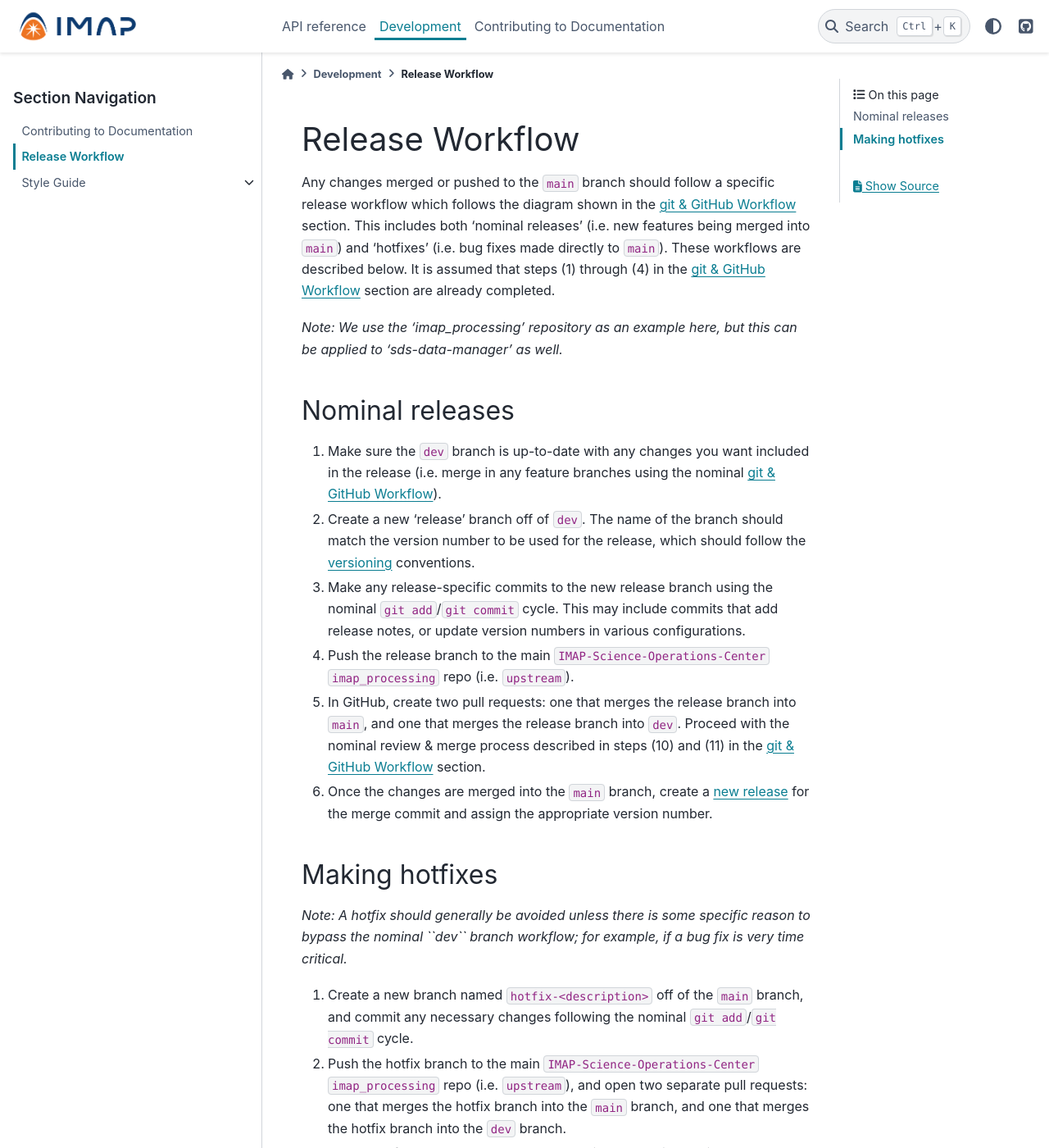
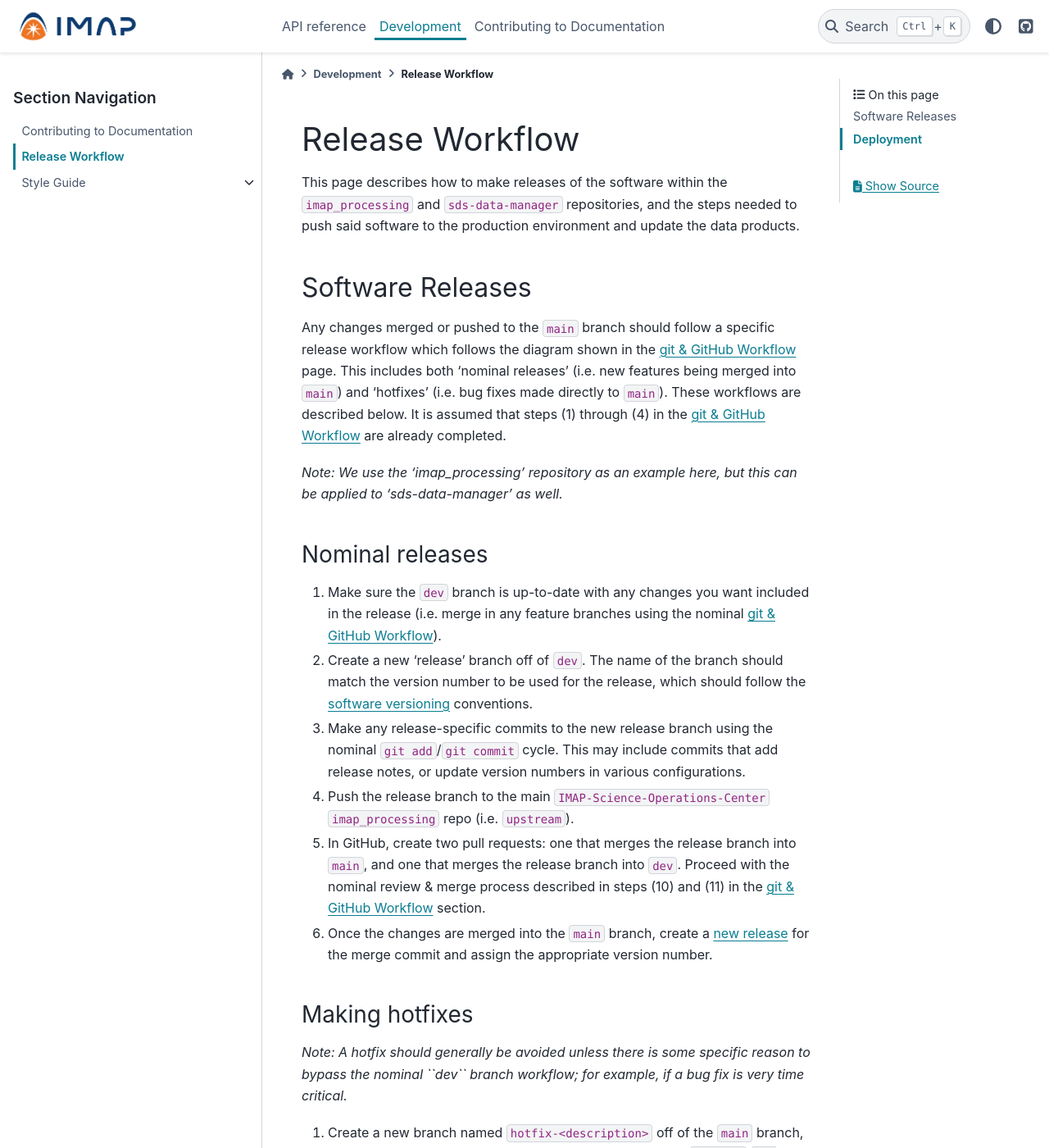
Before and after one commit to IMAP-Science-Operations-Center/imap_processing, a Sphinx documentation site: the page built from docs/source/development/release-workflow.rst, in a window 1280 px wide and 1400 px high. Shown: the whole window at 82% size. Built offline with Sphinx 7.4.7 and the PyData theme 0.15.4, drawn with Linux system fonts in a browser that asks for light colours; some of the changed text lies outside the part shown.

Commit message:
Added some notes about deployment

```diff
--- a/docs/source/development/release-workflow.rst
+++ b/docs/source/development/release-workflow.rst
@@ -3,11 +3,17 @@
 Release Workflow
 ----------------
 
+This page describes how to make releases of the software within the ``imap_processing`` and ``sds-data-manager``
+repositories, and the steps needed to push said software to the production environment and update the data products.
+
+Software Releases
+^^^^^^^^^^^^^^^^^
+
 Any changes merged or pushed to the ``main`` branch should follow a specific release workflow which follows the diagram
-shown in the :ref:`git & GitHub Workflow <git-and-github-workflow>` section. This includes both 'nominal releases' (i.e. new
-features being merged into ``main``) and 'hotfixes' (i.e. bug fixes made directly to ``main``). These workflows are
+shown in the :ref:`git & GitHub Workflow <git-and-github-workflow>` page. This includes both 'nominal releases' (i.e.
+new features being merged into ``main``) and 'hotfixes' (i.e. bug fixes made directly to ``main``). These workflows are
 described below. It is assumed that steps (1) through (4) in the :ref:`git & GitHub Workflow <git-and-github-workflow>`
-section are already completed.
+are already completed.
 
 *Note: We use the 'imap_processing' repository as an example here, but this can be applied to 'sds-data-manager' as
 well.*
@@ -16,12 +22,12 @@
 .. _nominal-releases:
 
 Nominal releases
-^^^^^^^^^^^^^^^^
+""""""""""""""""
 
 #. Make sure the ``dev`` branch is up-to-date with any changes you want included in the release (i.e. merge in any
    feature branches using the nominal :ref:`git & GitHub Workflow <git-and-github-workflow>`).
 #. Create a new 'release' branch off of ``dev``.  The name of the branch should match the version number to be used for
-   the release, which should follow the :ref:`versioning <versioning>` conventions.
+   the release, which should follow the :ref:`software versioning <versioning>` conventions.
 #. Make any release-specific commits to the new release branch using the nominal ``git add``/``git commit`` cycle. This
    may include commits that add release notes, or update version numbers in various configurations.
 #. Push the release branch to the main ``IMAP-Science-Operations-Center`` ``imap_processing`` repo (i.e. ``upstream``).
@@ -36,7 +42,7 @@
 .. _Making-hotfixes:
 
 Making hotfixes
-^^^^^^^^^^^^^^^
+"""""""""""""""
 
 *Note: A hotfix should generally be avoided unless there is some specific reason to bypass the nominal ``dev`` branch
 workflow; for example, if a bug fix is very time critical.*
@@ -47,8 +53,16 @@
    and open two separate pull requests: one that merges the hotfix branch into the ``main`` branch, and one that merges
    the hotfix branch into the ``dev`` branch.
 #. For each of these pull requests, proceed with the nominal review & merge process described in steps (10) and (11) in
-   the :ref:`git & GitHub Workflow <git-and-github-workflow>` section.
+   the :ref:`git & GitHub Workflow <git-and-github-workflow>`.
 #. Once the changes are merged into the ``main`` branch, create a `new release
    <https://github.com/IMAP-Science-Operations-Center/imap_processing/releases>`_ or a `new tag
    <https://github.com/IMAP-Science-Operations-Center/imap_processing/tags>`_ for the merge commit and assign the
    appropriate :ref:`version number <versioning>`.
+
+
+Deployment
+^^^^^^^^^^
+
+Once a release is created in GitHub, a SDC dev team member can follow the `CDK deployment steps
+<https://sds-data-manager.readthedocs.io/en/latest/cdk/cdk-deployment.html>`_ to deploy the software to AWS. Once the
+software is deployed, a user should be able to call the APIs.
```
